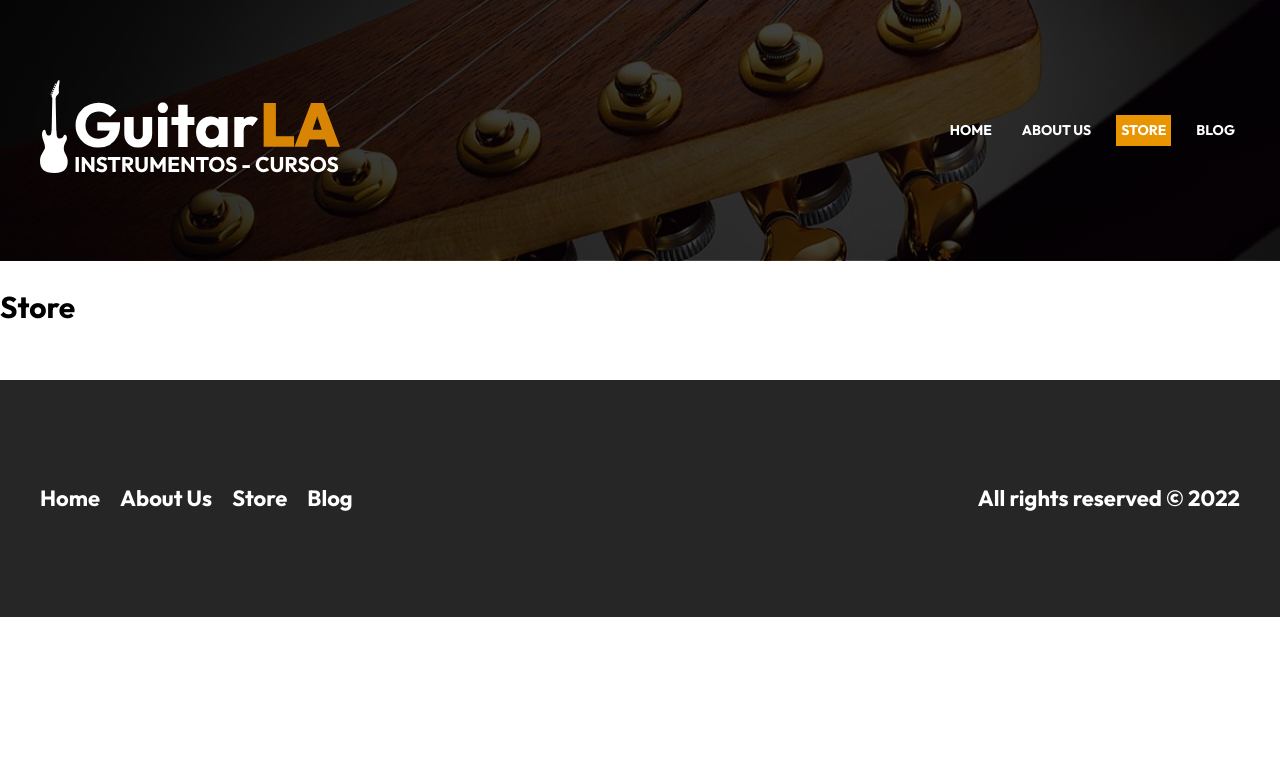
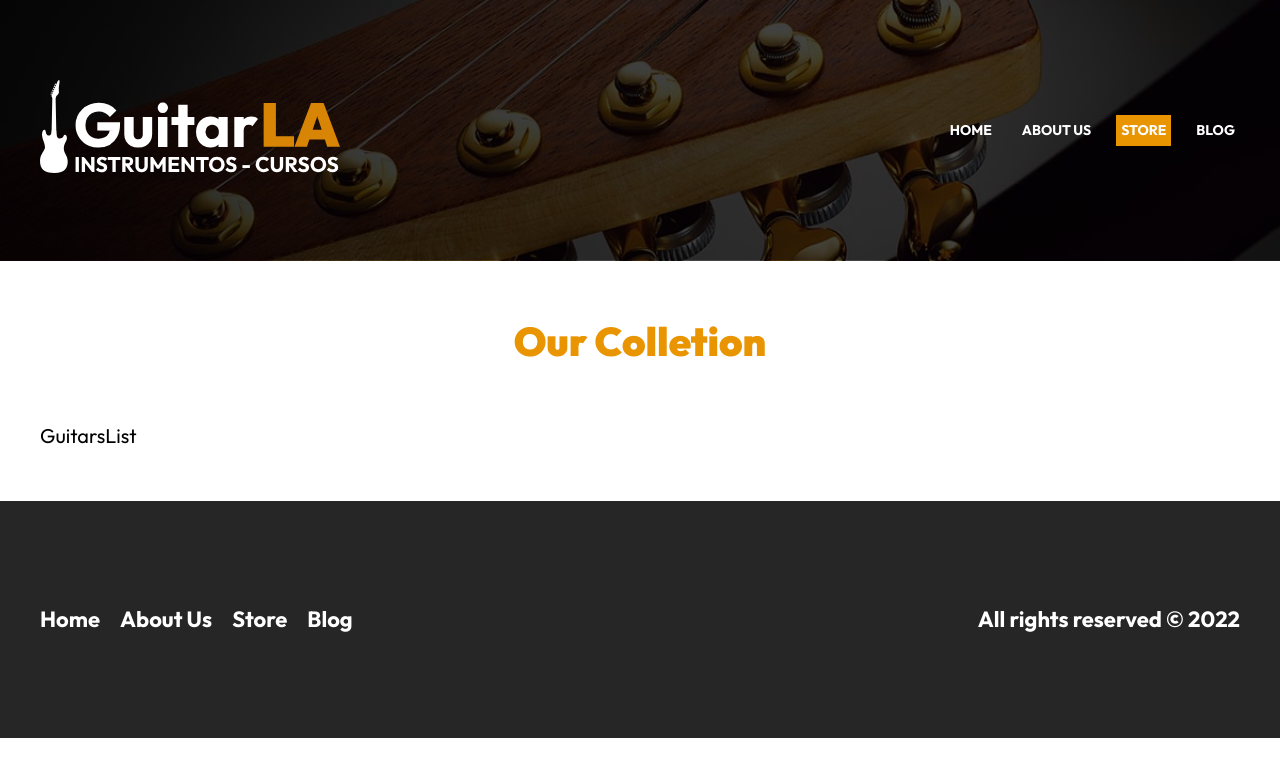
Before and after one commit to Inmacc96/guitarLA-NextJS, a Next.js app: page /store in a window 1280 px wide. Shown: the top 776 px of the page. Built offline with nearby package versions, Linux system fonts and the light colour scheme.

Commit message:
Design the store page

```diff
--- /dev/null
+++ b/components/GuitarsList.jsx
@@ -0,0 +1,8 @@
+
+const GuitarsList = () => {
+  return (
+    <div>GuitarsList</div>
+  )
+}
+
+export default GuitarsList
--- a/pages/store.js
+++ b/pages/store.js
@@ -1,3 +1,4 @@
+import GuitarsList from "../components/GuitarsList";
 import Layout from "../components/Layout";
 
 const Store = () => {
@@ -6,7 +7,11 @@ const Store = () => {
       title={"Online Shop"}
       description={"Online Shop, guitars for sale, instruments, GuitarLA"}
     >
-      <h2>Store</h2>
+      <main className="container">
+        <h1 className="heading">Our Colletion</h1>
+
+        <GuitarsList />
+      </main>
     </Layout>
   );
 };
```
